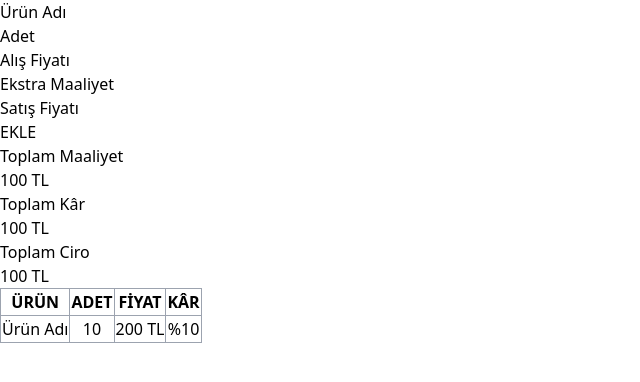
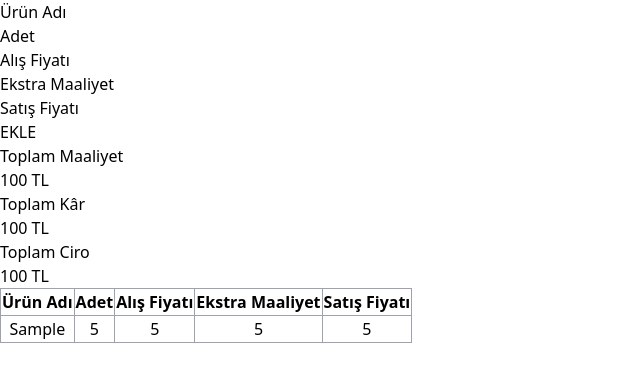
Before and after one commit to kartalgules/BuySellPro, a React (Vite) app: page / in a window 1280 px wide. Both pictures are taken after typing "Sample", "5", "5", "5", "5" into the empty fields and a click on the button "EKLE". Shown: the top 382 px of the page, without its empty margins (0-640 px from the left). Built offline with nearby package versions, Linux system fonts and the light colour scheme.

Commit message:
The transfer of data from the form to the table has been set up.

```diff
--- a/src/components/Table.tsx
+++ b/src/components/Table.tsx
@@ -1,26 +1,33 @@
-import { FC } from "react";
+import React from 'react';
+import { useFormDataContext } from '../context/FormContext';
 
-const Table : FC = () => {
+const Table: React.FC = () => {
+  const { formData } = useFormDataContext();
+
   return (
-    <div className="w-1/2 h-full flex justify-center items-center">
-      <div className="w-5/6 h-5/6">
-        <table className="border-2 border-gray-400 w-full border-collapse">
-          <tr>
-            <th>ÜRÜN</th>
-            <th>ADET</th>
-            <th>FİYAT</th>
-            <th>KÂR</th>
+    <table className="w-full">
+      <thead>
+        <tr>
+          <th>Ürün Adı</th>
+          <th>Adet</th>
+          <th>Alış Fiyatı</th>
+          <th>Ekstra Maaliyet</th>
+          <th>Satış Fiyatı</th>
+        </tr>
+      </thead>
+      <tbody>
+        {formData.map((data, index) => (
+          <tr key={index}>
+            <td>{data.productName}</td>
+            <td>{data.quantity}</td>
+            <td>{data.buyPrice}</td>
+            <td>{data.extraCost}</td>
+            <td>{data.sellPrice}</td>
           </tr>
-          {<tr>
-            <td>Ürün Adı</td>
-            <td>10</td>
-            <td>200 TL</td>
-            <td>%10</td>
-          </tr>}
-        </table>
-      </div>
-    </div>
-  )
+        ))}
+      </tbody>
+    </table>
+  );
 };
 
 export default Table;
```
